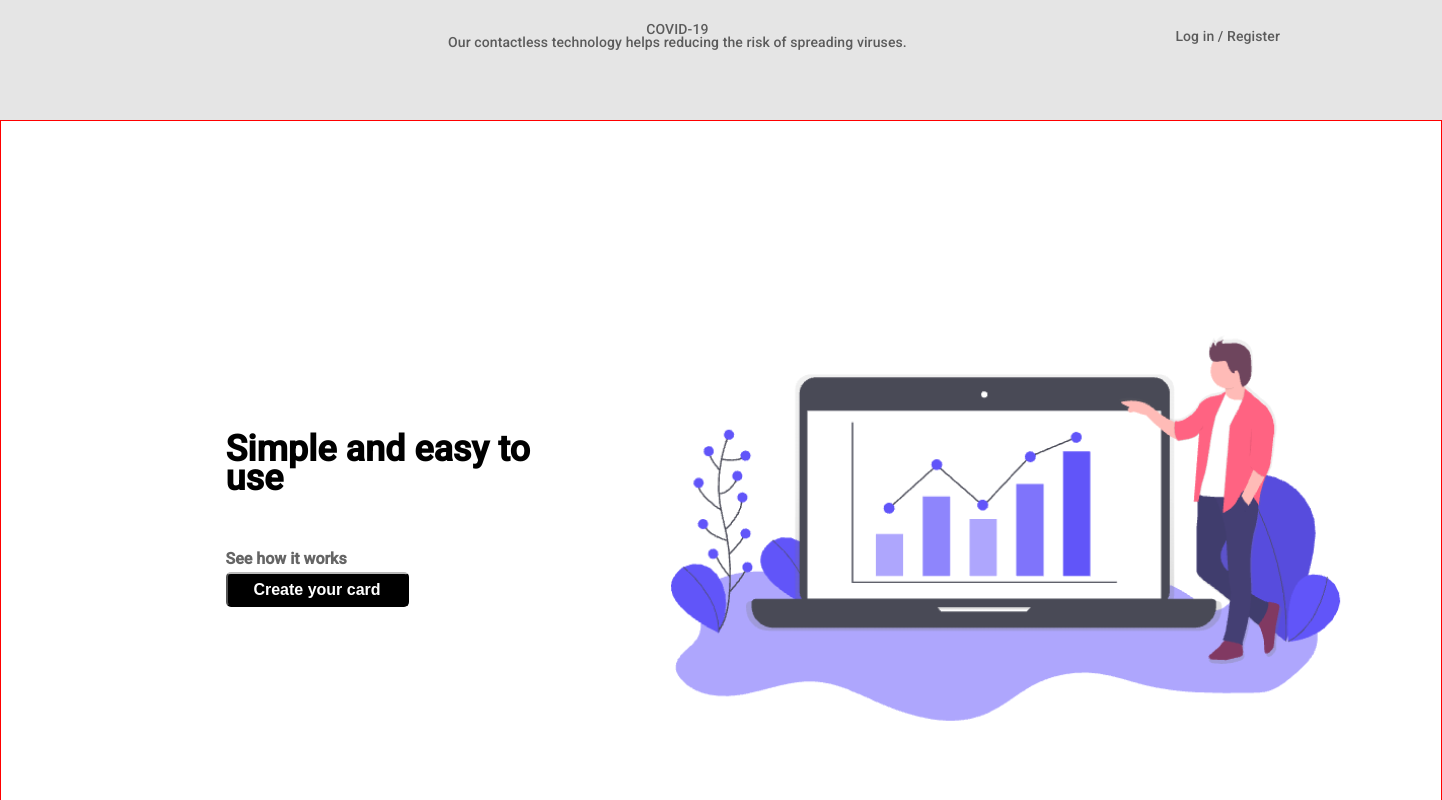
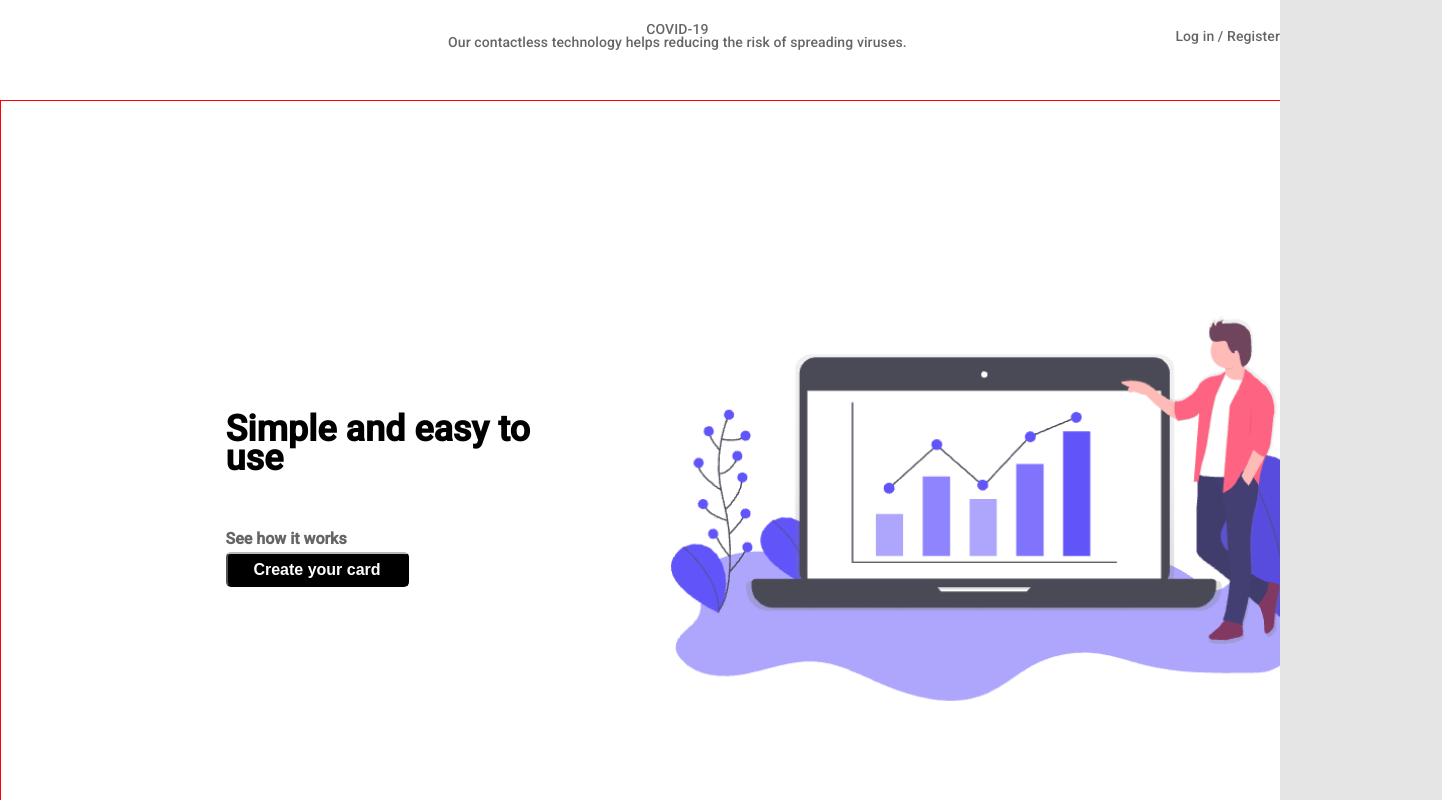
Before and after one commit to Gusvarov/app, an Angular app: page /home in a window 1280 px wide. Shown: the top 800 px of the page, 1442 px wide, since content can reach past the window. Built offline with nearby package versions, Linux system fonts and the light colour scheme.

Commit message:
changed header background on homepage

```diff
--- a/src/app/app-routing.module.ts
+++ b/src/app/app-routing.module.ts
@@ -9,13 +9,13 @@ import { CardExampleComponent } from './card-example/card-example.component';
 
 
 const routes: Routes = [
-  { path: ' ', redirectTo: '/home', pathMatch: 'full' },
-  { path: 'home', component: HomepageComponent },
+  { path: ' ', redirectTo: '/home', pathMatch: 'full'},
+  { path: 'home', component: HomepageComponent},
   { path: 'theme-selection', component: ThemeSelComponent },
   { path: 'punches-count', component: CountComponent },
   { path: 'business-details', component: BusinessDetailsComponent },
   { path: 'card-example', component: CardExampleComponent },
-  { path: '**', redirectTo: '/home', pathMatch: 'full' }
+  { path: '**', redirectTo: '/home', pathMatch: 'full'}
 ];
 
 @NgModule({
--- a/src/app/app.component.html
+++ b/src/app/app.component.html
@@ -1,2 +1 @@
-<app-header></app-header>
 <router-outlet></router-outlet>
--- a/src/app/business-details/business-details.component.html
+++ b/src/app/business-details/business-details.component.html
@@ -1,4 +1,4 @@
-<body class="gray">
+    <app-header></app-header>
     <div class="container">
         <div class="form-area">
         <h1 class="main-header">Set your buisness details</h1>
@@ -50,4 +50,3 @@
         </div>
 
     </div>
-</body>
--- a/src/app/card-example/card-example.component.html
+++ b/src/app/card-example/card-example.component.html
@@ -1,3 +1,4 @@
+<app-header></app-header>
 <div class="container">
     <div class="phone-next">
         <div class="phone-box">
--- a/src/app/count/count.component.html
+++ b/src/app/count/count.component.html
@@ -1,3 +1,4 @@
+<app-header></app-header>
 <div class="container">
   <div class="adding-info">
     <h1 class="title">Number of punches</h1>
--- a/src/app/header/header.component.scss
+++ b/src/app/header/header.component.scss
@@ -7,7 +7,7 @@ header {
         display: flex;
         justify-content: space-between;
         align-items: center;
-        margin-top: 20px;
+        padding-top: 20px;
 
         .first-section {
             margin-left: 35%;
--- a/src/app/homepage/homepage.component.html
+++ b/src/app/homepage/homepage.component.html
@@ -1,4 +1,5 @@
 <body class="white">
+    <app-header></app-header>
     <div class="container">
         <div class="wrapper">
             <div class="left-section">
--- a/src/app/theme-sel/theme-sel.component.html
+++ b/src/app/theme-sel/theme-sel.component.html
@@ -1,3 +1,4 @@
+<app-header></app-header>
 <div class="container">
   <div class="theme-sel">
     <h1 class="title">Select your name</h1>
--- a/src/styles.scss
+++ b/src/styles.scss
@@ -142,4 +142,4 @@ p.text {
 }
 
 html, body { height: 100%; }
-body { margin: 0; font-family: Roboto, "Helvetica Neue", sans-serif; background: #E5E5E5; }
+body { margin: 0; font-family: Roboto, "Helvetica Neue", sans-serif; background: #E5E5E5; overflow: hidden;}
```
